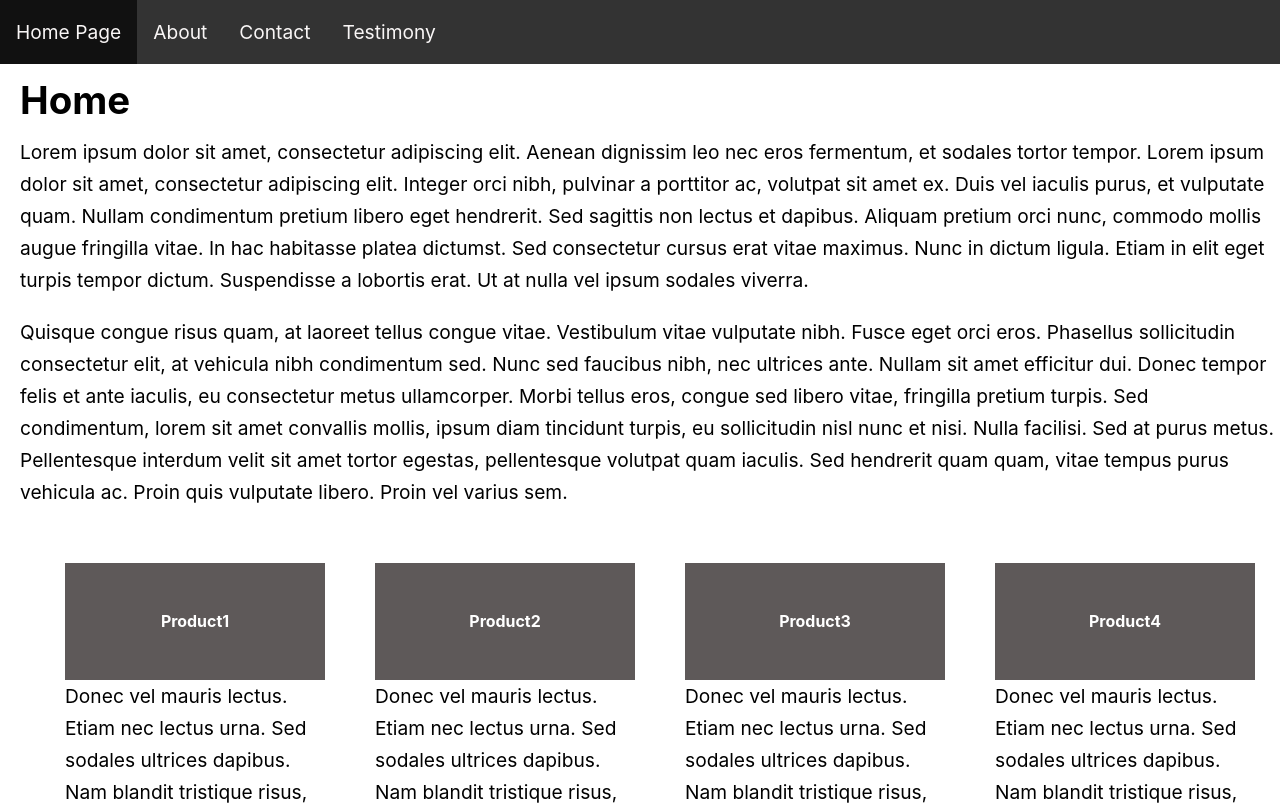
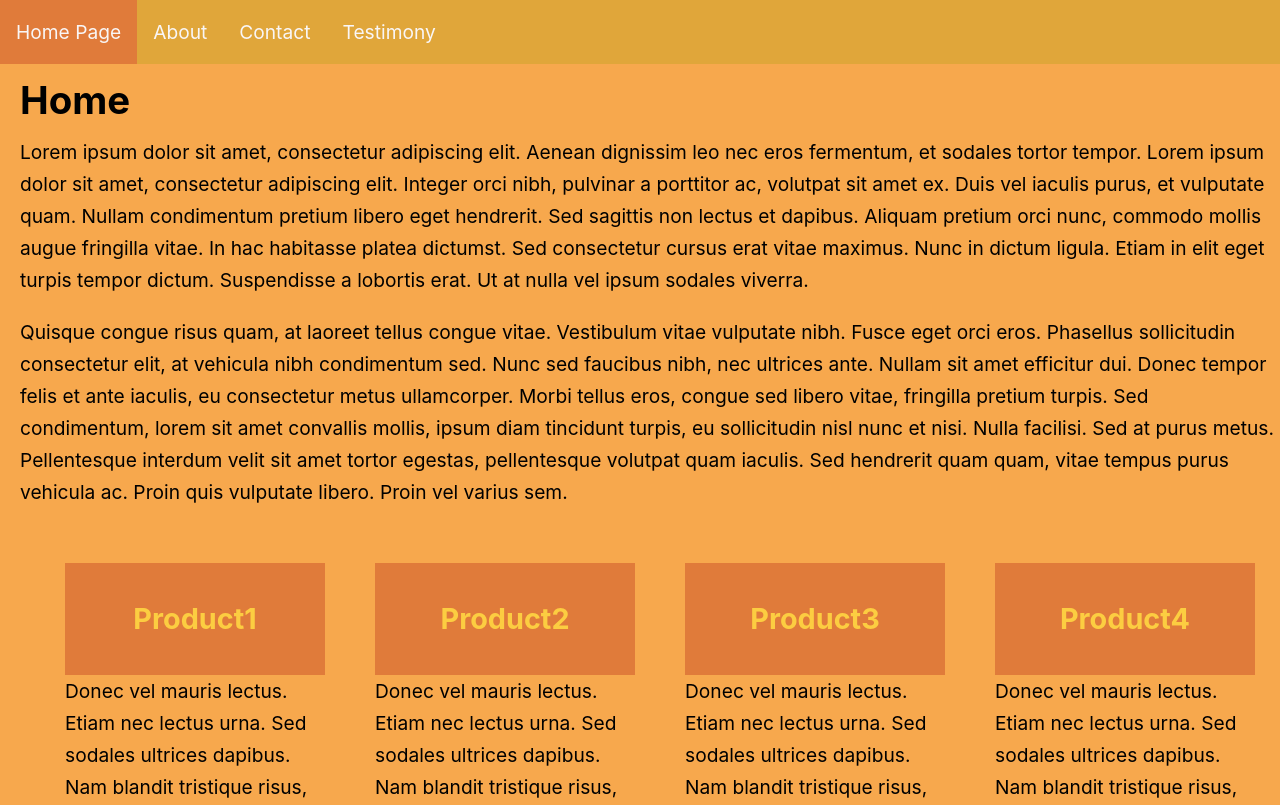
Before and after one commit to ivicakartelo/app27, a React (Create React App) app: page / in a window 1280 px wide. Shown: the top 805 px of the page. Built offline with nearby package versions, Linux system fonts and the light colour scheme.

Commit message:
Apply Color Harmony Rule Analogous

```diff
--- a/src/App.css
+++ b/src/App.css
@@ -1,5 +1,5 @@
 body {
-  background-color: white;
+  background-color: #F7A84D;
   color: black;
   line-height: 2rem;
   font-size: 1.2rem;
@@ -20,7 +20,7 @@ header ul {
   margin: 0;
   padding: 0;
   overflow: hidden;
-  background-color: #333333;
+  background-color: #E0A63A;
 }
 
 header li {
@@ -36,14 +36,13 @@ header li a {
 }
 
 header li a:hover {
-  background-color: #111111;
+  background-color: #E07B3A;
 }
 
 footer ul {
   list-style-type: none;
   margin: 0;
   padding: 0;
-  background-color: #fcfafa;
 }
 
 footer li {
@@ -52,7 +51,7 @@ footer li {
   padding: 0 0 0 20px;
   margin: 0;
   float: left;
-  background-color: #000000;
+  background-color: #FC6E41;
   width: 23%;
 }
 
@@ -91,14 +90,14 @@ article li {
 
 article li a {
   display: block;
-  color: white;
-  background-color: #5e5959;
+  color: #FCCD41;
+  background-color: #E07B3A;
   text-align: center;
   padding: 16px;
   text-decoration: none;
 }
 
 article li a:hover {
-  background-color: #000000;
+  background-color: #E0A63A;
   color: white;
 }
--- a/src/components/Products.js
+++ b/src/components/Products.js
@@ -8,7 +8,7 @@ function ProductsList({products}) {
             <article>
                 <li key={product.id}>
                     <Link  to={`/${product.id}`}>
-                    <h5>{product.name}</h5>
+                    <h2>{product.name}</h2>
                     </Link>
                     {product.description[1].substring(0, 150)}...
                 </li>
```
